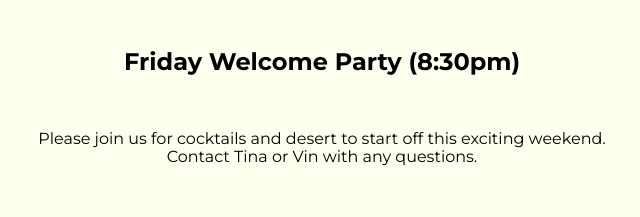
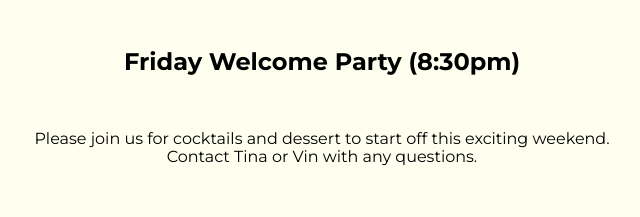
Before and after one commit to lazyvar/www.becandnick.com, a plain HTML site: page index.html in a window 1280 px wide. Shown: the part 820-1037 px from the top of the page, 318-958 px from the left. Drawn offline with Linux system fonts and the light colour scheme; a web font is replaced by a local one.

Commit message:
spelling

```diff
--- a/index.html
+++ b/index.html
@@ -35,7 +35,7 @@
         <div id="venue-address">
           <h2>Friday Welcome Party (8:30pm)</h2>
           <br>
-          <p>Please join us for cocktails and desert to start off this exciting weekend. Contact Tina or Vin with any questions.</p>
+          <p>Please join us for cocktails and dessert to start off this exciting weekend. Contact Tina or Vin with any questions.</p>
           <br>
           <h3>Hilton Garden Inn - Lobby</h3>
           <p>3743 West Chester Pike</p>
```
